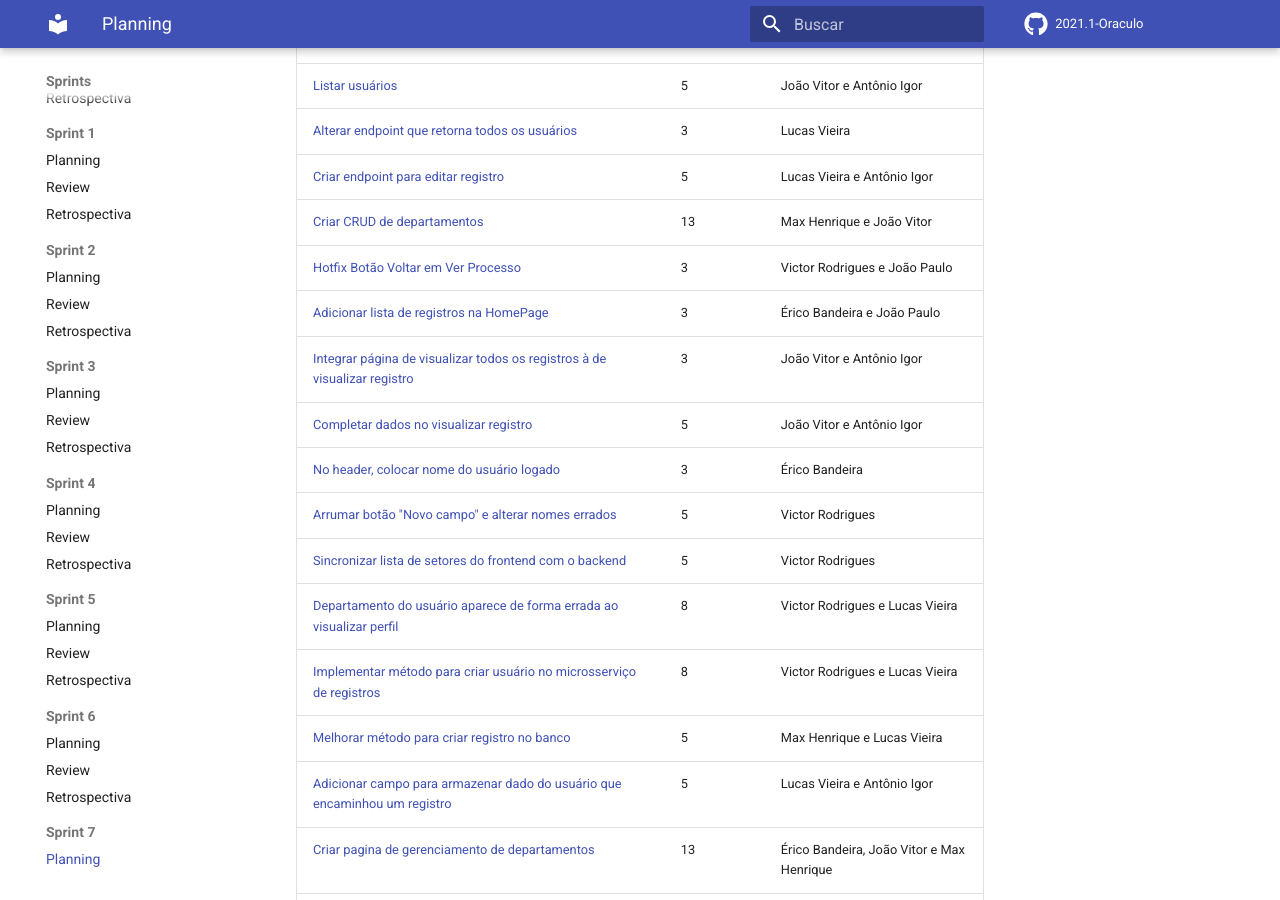
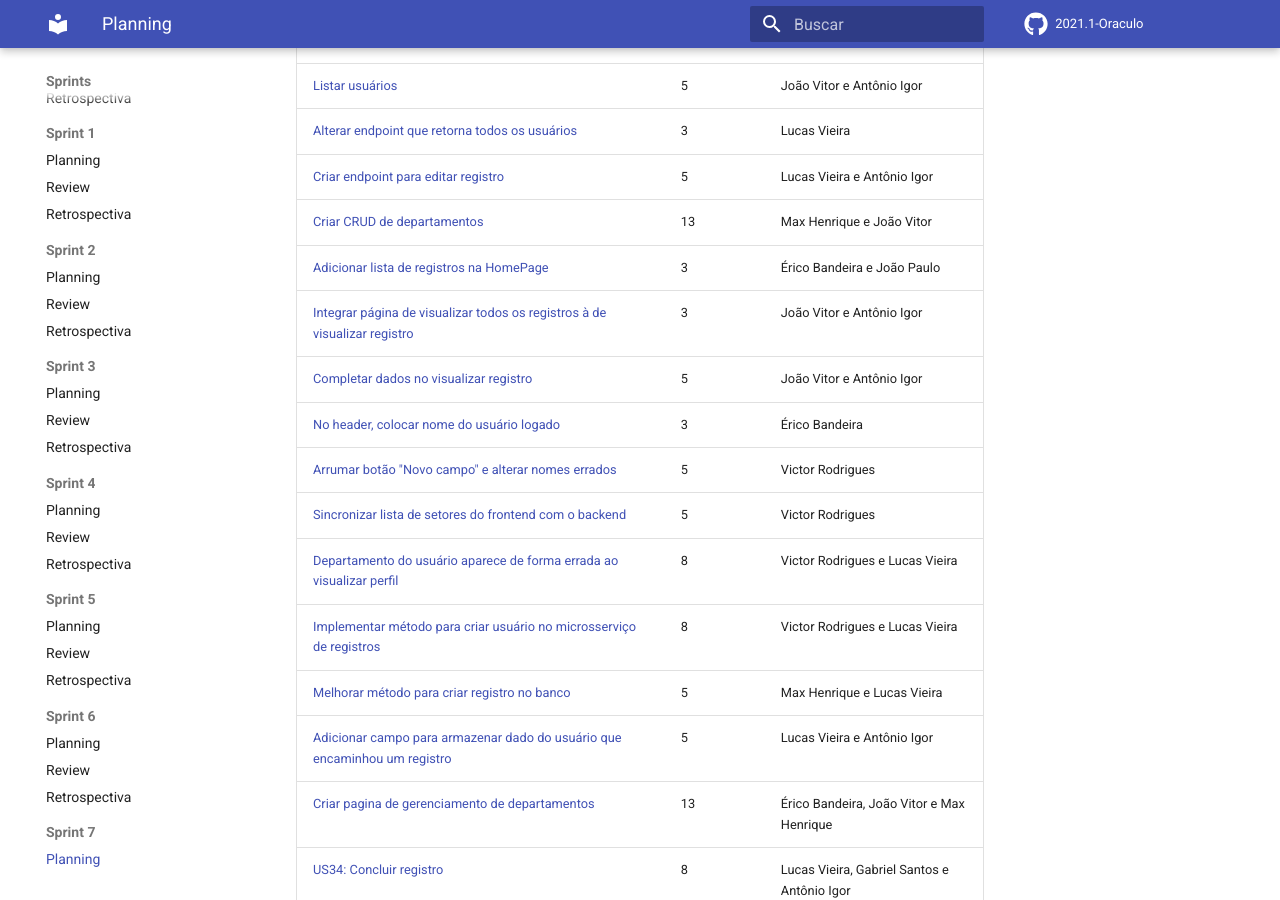
Before and after one commit to fga-eps-mds/2021.1-Oraculo, an MkDocs documentation site: the page built from docs/sprints/sprint7/planning.md, in a window 1280 px wide and 900 px high, scrolled down 1361 px. Built offline with MkDocs 1.6.1 and Material for MkDocs 9.7.7, drawn with Linux system fonts in a browser that asks for light colours; comment, search, counter and statistics services are not loaded.

Commit message:
Update planning.md

```diff
--- a/docs/sprints/sprint7/planning.md
+++ b/docs/sprints/sprint7/planning.md
@@ -38,7 +38,6 @@
 | [Alterar endpoint que retorna todos os usuários](https://github.com/fga-eps-mds/2021.1-Oraculo/issues/162)                                 | 3      | Lucas Vieira                                |
 | [Criar endpoint para editar registro](https://github.com/fga-eps-mds/2021.1-Oraculo/issues/161)                                            | 5      | Lucas Vieira e Antônio Igor                 |
 | [Criar CRUD de departamentos](https://github.com/fga-eps-mds/2021.1-Oraculo/issues/146)                                                    | 13     | Max Henrique e João Vitor                   |
-| [Hotfix Botão Voltar em Ver Processo](https://github.com/fga-eps-mds/2021.1-Oraculo/issues/157)                                            | 3      | Victor Rodrigues e João Paulo               |
 | [Adicionar lista de registros na HomePage](https://github.com/fga-eps-mds/2021.1-Oraculo/issues/116)                                       | 3      | Érico Bandeira e João Paulo                 |
 | [Integrar página de visualizar todos os registros à de visualizar registro](https://github.com/fga-eps-mds/2021.1-Oraculo/issues/148)      | 3      | João Vitor e Antônio Igor                   |
 | [Completar dados no visualizar registro](https://github.com/fga-eps-mds/2021.1-Oraculo/issues/145)                                         | 5      | João Vitor e Antônio Igor                   |
```
